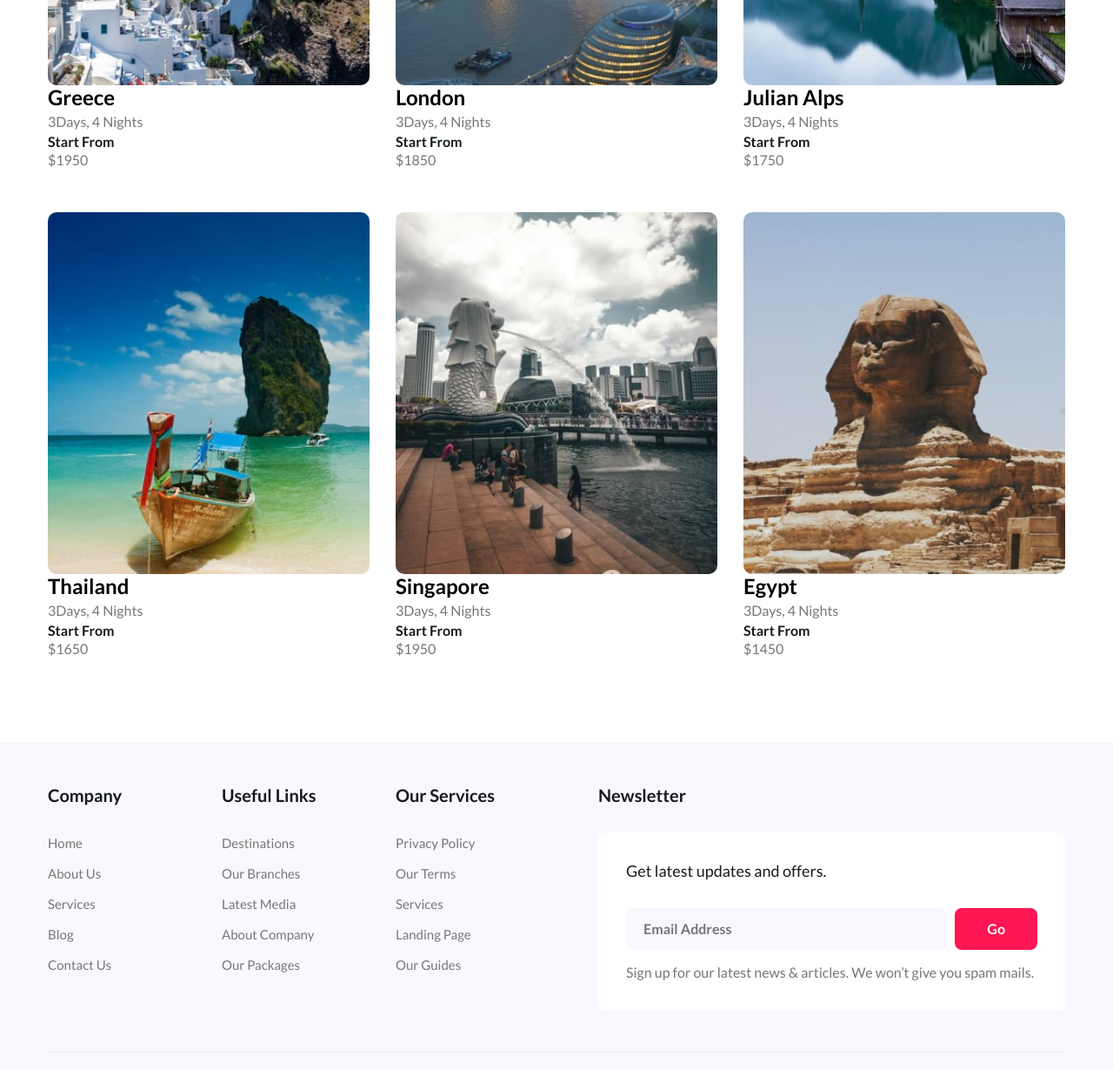
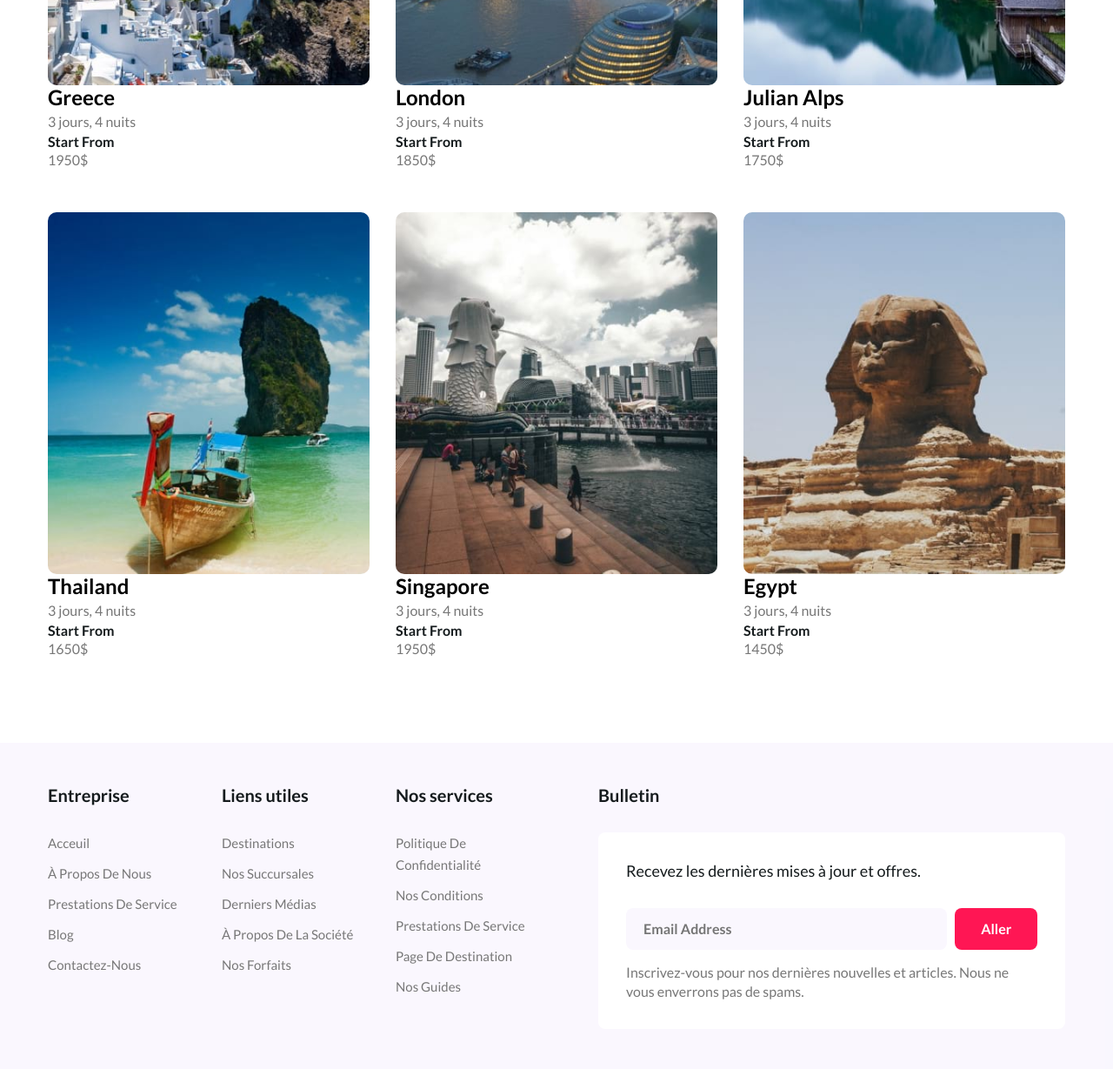
Before and after one commit to Madara1675/travers, a plain HTML site: page services.html in a window 1280 px wide. Shown: the part 1370-2599 px from the top of the page at 87% size. Drawn offline with Linux system fonts and the light colour scheme.

Commit message:
modif services

```diff
--- a/services.html
+++ b/services.html
@@ -43,23 +43,23 @@ Author URL: http://w3layouts.com
         <div class="collapse navbar-collapse" id="navbarTogglerDemo02">
           <ul class="navbar-nav mr-auto">
             <li class="nav-item">
-              <a class="nav-link" href="index.html">Home <span class="sr-only">(current)</span></a>
+              <a class="nav-link" href="index.html">Acceuil <span class="sr-only">(current)</span></a>
             </li>
             <li class="nav-item">
-              <a class="nav-link" href="about.html">About</a>
+              <a class="nav-link" href="about.html">À propos de nous</a>
             </li>
             <li class="nav-item active">
               <a class="nav-link" href="services.html">Destinations</a>
             </li>
 
             <li class="nav-item">
-              <a class="nav-link" href="contact.html">Contact</a>
+              <a class="nav-link" href="contact.html">Nos contactes</a>
             </li>
 
           </ul>
         </div>
         <div class="d-lg-block d-none">
-          <a href="contact.html" class="btn btn-style btn-secondary">Get In Touch</a>
+          <a href="contact.html" class="btn btn-style btn-secondary">Entrer en contact</a>
         </div>
         <!-- toggle switch for light and dark theme -->
         <div class="mobile-position">
@@ -86,7 +86,7 @@ Author URL: http://w3layouts.com
       <div class="container">
         <h2 class="title">Destinations </h2>
         <ul class="breadcrumbs-custom-path mt-2">
-          <li><a href="#url">Home</a></li>
+          <li><a href="#url">Acceuil</a></li>
           <li class="active"><span class="fa fa-arrow-right mx-2" aria-hidden="true"></span> Destinations </li>
         </ul>
       </div>
@@ -104,10 +104,10 @@ Author URL: http://w3layouts.com
                       <a href="blog-single.html"><img src="assets/images/g1.jpg" alt="" class="img-fluid"></a>
                       <div class="info">
                           <h4><a href="blog-single.html">Paris</a></h4>
-                          <p>3Days, 4 Nights </p>
+                          <p>3 jours, 4 nuits </p>
                           <div class="dst-btm">
                             <h6 class="">Start From </h6>
-                            <span>$1750</span>
+                            <span>1750$</span>
                           </div>
                       </div>
                   </div>
@@ -117,10 +117,10 @@ Author URL: http://w3layouts.com
                       <a href="blog-single.html"><img src="assets/images/g2.jpg" alt="" class="img-fluid"></a>
                       <div class="info">
                           <h4><a href="blog-single.html">Bankok</a></h4>
-                          <p>3Days, 4 Nights </p>
+                          <p>3 jours, 4 nuits </p>
                           <div class="dst-btm">
                             <h6 class="">Start From </h6>
-                            <span>$1690</span>
+                            <span>1690$</span>
                           </div>
                       </div>
                   </div>
@@ -130,10 +130,10 @@ Author URL: http://w3layouts.com
                       <a href="blog-single.html"><img src="assets/images/g3.jpg" alt="" class="img-fluid"></a>
                       <div class="info">
                           <h4><a href="blog-single.html">Maldives</a></h4>
-                          <p>3Days, 4 Nights </p>
+                          <p>3 jours, 4 nuits </p>
                           <div class="dst-btm">
                             <h6 class="">Start From </h6>
-                            <span>$1650</span>
+                            <span>1650$</span>
                           </div>
                       </div>
                   </div>
@@ -143,10 +143,10 @@ Author URL: http://w3layouts.com
                       <a href="blog-single.html"><img src="assets/images/g4.jpg" alt="" class="img-fluid"></a>
                       <div class="info">
                           <h4><a href="blog-single.html">Greece</a></h4>
-                          <p>3Days, 4 Nights</p>
+                          <p>3 jours, 4 nuits</p>
                           <div class="dst-btm">
                             <h6 class=""> Start From </h6>
-                            <span>$1950</span>
+                            <span>1950$</span>
                           </div>
                       </div>
                   </div>
@@ -156,10 +156,10 @@ Author URL: http://w3layouts.com
                       <a href="blog-single.html"><img src="assets/images/g5.jpg" alt="" class="img-fluid"></a>
                       <div class="info">
                           <h4><a href="blog-single.html">London</a></h4>
-                          <p>3Days, 4 Nights</p>
+                          <p>3 jours, 4 nuits</p>
                           <div class="dst-btm">
                             <h6 class=""> Start From </h6>
-                            <span>$1850</span>
+                            <span>1850$</span>
                           </div>
                       </div>
                   </div>
@@ -169,10 +169,10 @@ Author URL: http://w3layouts.com
                       <a href="blog-single.html"><img src="assets/images/g6.jpg" alt="" class="img-fluid"></a>
                       <div class="info">
                           <h4><a href="blog-single.html">Julian Alps</a></h4>
-                          <p>3Days, 4 Nights</p>
+                          <p>3 jours, 4 nuits</p>
                           <div class="dst-btm">
                           <h6 class=""> Start From </h6>
-                          <span>$1750</span>
+                          <span>1750$</span>
                         </div>
                       </div>
                   </div>
@@ -182,10 +182,10 @@ Author URL: http://w3layouts.com
                     <a href="blog-single.html"><img src="assets/images/g7.jpg" alt="" class="img-fluid"></a>
                     <div class="info">
                         <h4><a href="blog-single.html">Thailand</a></h4>
-                        <p>3Days, 4 Nights</p>
+                        <p>3 jours, 4 nuits</p>
                         <div class="dst-btm">
                           <h6 class=""> Start From </h6>
-                          <span>$1650</span>
+                          <span>1650$</span>
                         </div>
                     </div>
                 </div>
@@ -195,10 +195,10 @@ Author URL: http://w3layouts.com
                     <a href="blog-single.html"><img src="assets/images/g8.jpg" alt="" class="img-fluid"></a>
                     <div class="info">
                         <h4><a href="blog-single.html">Singapore</a></h4>
-                        <p>3Days, 4 Nights</p>
+                        <p>3 jours, 4 nuits</p>
                         <div class="dst-btm">
                           <h6 class=""> Start From </h6>
-                          <span>$1950</span>
+                          <span>1950$</span>
                         </div>
                     </div>
                 </div>
@@ -208,10 +208,10 @@ Author URL: http://w3layouts.com
                     <a href="blog-single.html"><img src="assets/images/g9.jpg" alt="" class="img-fluid"></a>
                     <div class="info">
                         <h4><a href="blog-single.html">Egypt</a></h4>
-                        <p>3Days, 4 Nights</p>
+                        <p>3 jours, 4 nuits</p>
                         <div class="dst-btm">
                         <h6 class=""> Start From </h6>
-                        <span>$1450</span>
+                        <span>1450$</span>
                       </div>
                     </div>
                 </div>
@@ -231,46 +231,46 @@ Author URL: http://w3layouts.com
             <div class="col-lg-6 column">
               <div class="row">
                 <div class="col-md-4 column">
-                  <h3>Company</h3>
+                  <h3>Entreprise</h3>
                   <ul class="footer-gd-16">
-                    <li><a href="index.html">Home</a></li>
-                    <li><a href="about.html">About Us</a></li>
-                    <li><a href="services.html">Services</a></li>
+                    <li><a href="index.html">Acceuil</a></li>
+                    <li><a href="about.html">À propos de nous</a></li>
+                    <li><a href="services.html">Prestations de service</a></li>
                     <li><a href="blog.html">Blog</a></li>
-                    <li><a href="contact.html">Contact Us</a></li>
+                    <li><a href="contact.html">Contactez-nous</a></li>
                   </ul>
                 </div>
                 <div class="col-md-4 column mt-md-0 mt-4">
-                  <h3>Useful Links</h3>
+                  <h3>Liens utiles</h3>
                   <ul class="footer-gd-16">
                     <li><a href="#url">Destinations</a></li>
-                    <li><a href="#url">Our Branches</a></li>
-                    <li><a href="#url">Latest Media</a></li>
-                    <li><a href="about.html">About Company</a></li>
-                    <li><a href="#url">Our Packages</a></li>
+                    <li><a href="#url">Nos succursales</a></li>
+                    <li><a href="#url">Derniers médias</a></li>
+                    <li><a href="about.html">À propos de la société</a></li>
+                    <li><a href="#url">Nos forfaits</a></li>
                   </ul>
                 </div>
                 <div class="col-md-4 column mt-md-0 mt-4">
-                  <h3>Our Services</h3>
+                  <h3>Nos services</h3>
                   <ul class="footer-gd-16">
-                    <li><a href="#url">Privacy Policy</a></li>
-                    <li><a href="#url">Our Terms</a></li>
-                    <li><a href="services.html">Services</a></li>
-                    <li><a href="landing-single.html">Landing Page</a></li>
-                    <li><a href="#url">Our Guides</a></li>
+                    <li><a href="#url">politique de confidentialité</a></li>
+                    <li><a href="#url">Nos conditions</a></li>
+                    <li><a href="services.html">Prestations de service</a></li>
+                    <li><a href="landing-single.html">Page de destination</a></li>
+                    <li><a href="#url">Nos guides</a></li>
                   </ul>
                 </div>
               </div>
             </div>
             <div class="col-lg-6 col-md-12 column pl-lg-5 column4 mt-lg-0 mt-5">
-              <h3>Newsletter </h3>
+              <h3>Bulletin </h3>
               <div class="end-column">
-                <h4>Get latest updates and offers.</h4>
+                <h4>Recevez les dernières mises à jour et offres.</h4>
                 <form action="#" class="subscribe" method="post">
                   <input type="email" name="email" placeholder="Email Address" required="">
-                  <button type="submit">Go</button>
+                  <button type="submit">Aller</button>
                 </form>
-                <p>Sign up for our latest news & articles. We won’t give you spam mails.</p>
+                <p>Inscrivez-vous pour nos dernières nouvelles et articles. Nous ne vous enverrons pas de spams.</p>
               </div>
             </div>
           </div>
@@ -333,7 +333,6 @@ Author URL: http://w3layouts.com
     </section>
     <!-- //footer -->
   </footer>
-
   <!-- Template JavaScript -->
   <script src="assets/js/jquery-3.3.1.min.js"></script>
   <script src="assets/js/theme-change.js"></script>
```
